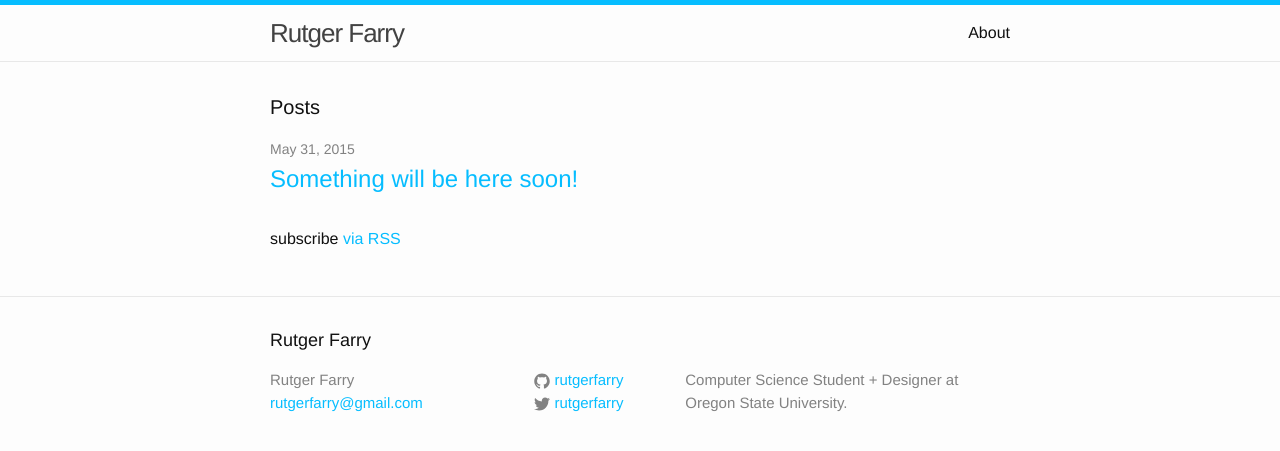
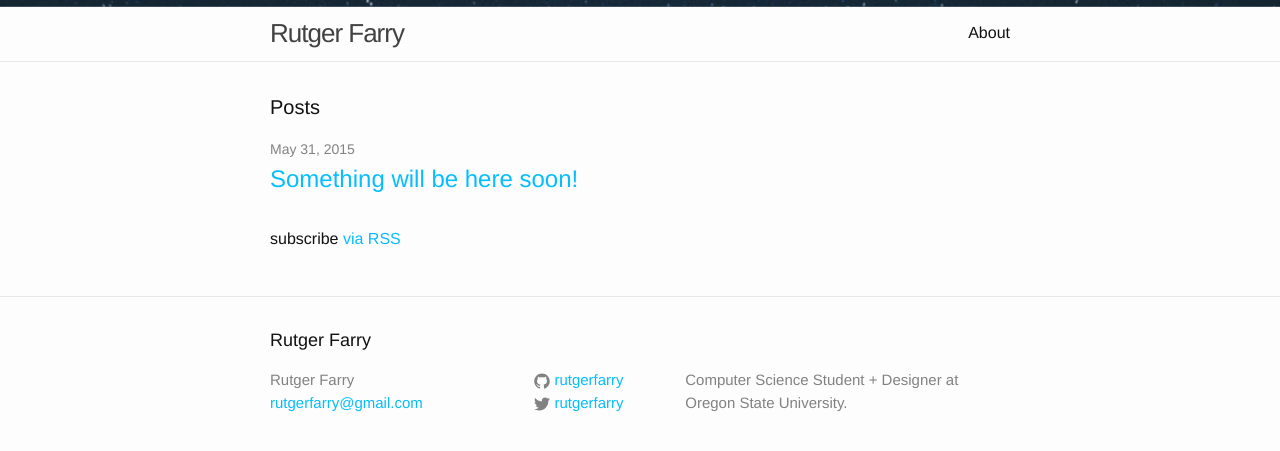
Before and after one commit to rutgerfarry/rutgerfarry.github.io, a Jekyll site: the page built from index.html, in a window 1280 px wide. Shown: the top 451 px of the page. Built offline with Jekyll 4.4.1, drawn with Linux system fonts in a browser that asks for light colours.

Commit message:
Wrote a new post, added js for scrolling bar photo

```diff
--- a/_includes/footer.html
+++ b/_includes/footer.html
@@ -52,4 +52,18 @@
 
   </div>
 
+  <script type="text/javascript">
+    var body = document.body,
+    html = document.documentElement;
+    var height = Math.max(body.scrollHeight, body.offsetHeight,
+                          html.clientHeight, html.scrollHeight,
+                          html.offsetHeight);
+
+    var bar = document.getElementById('bar');
+    window.addEventListener('scroll', function(event) {
+      var position = this.scrollY;
+      bar.style.backgroundPosition = '0% ' + (position / height) * 90 + '%';
+    })
+  </script>
+
 </footer>
--- a/_includes/header.html
+++ b/_includes/header.html
@@ -1,4 +1,6 @@
 <header class="site-header">
+
+<div id="bar" style="background-position: 0% 0%;"></div>
 
   <div class="wrapper">
 
--- a/_sass/_layout.scss
+++ b/_sass/_layout.scss
@@ -8,6 +8,18 @@
 
     // Positioning context for the mobile navigation icon
     position: relative;
+}
+
+#bar {
+  background: url(../assets/bar.jpg);
+  height: 7px;
+  background-size: cover;
+  background-position: left 60%;
+  position: fixed;
+  top: 0;
+  width: 100%;
+  overflow: hidden;
+  z-index: 1000;
 }
 
 .site-title {
```
Also changed, not shown: _drafts/2015-06-23-55-hours-in-portland.markdown (deleted, +0 -15 lines), _drafts/2015-06-23-99-hours-in-portland.markdown (added, +22 -0 lines), assets/arlene_schnitzer_1.jpg (added), assets/bar.jpg (added), assets/powells_1.jpg.
